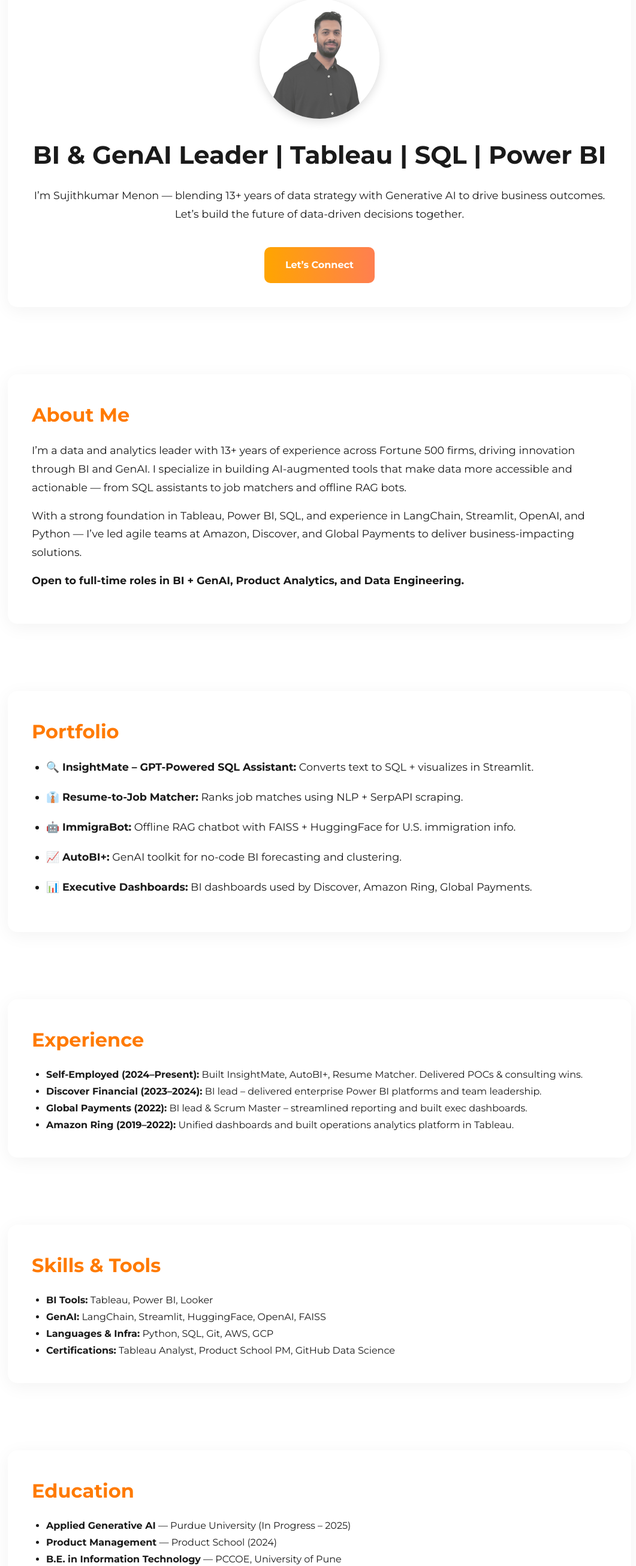
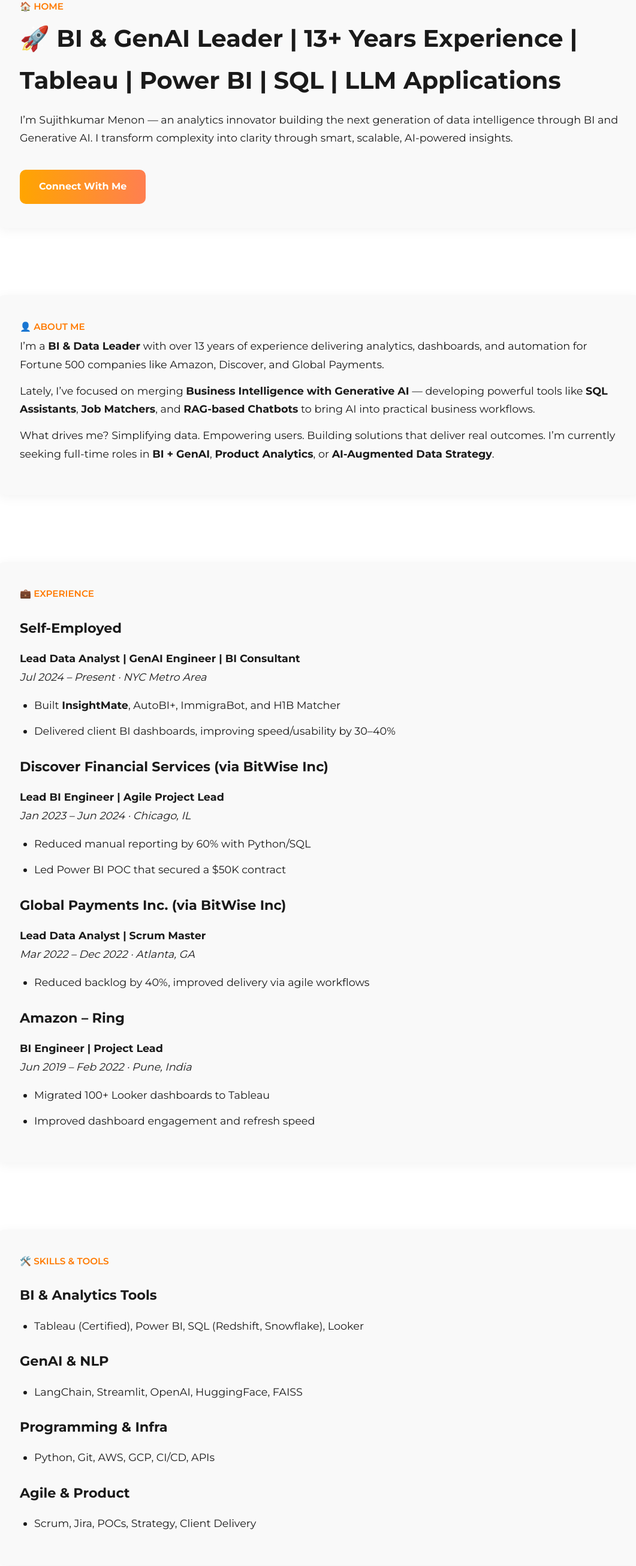
Before and after one commit to smenon2710/smenon2710.github.io, a website: page index.html in a window 1280 px wide. Shown: the part 154-2765 px from the top of the page at 60% size, without its empty margins (107-1168 px from the left). Drawn offline with nearby package versions, Linux system fonts and the light colour scheme.

Commit message:
Design and contents update
All sections you provided (Home, About, Experience, Skills, Projects, etc.)
Consistent layout with clean spacing, larger headers, and scroll-based animations
Modern styling: bold section markers, vivid CTA buttons, and a warm orange theme
📍 Placeholders for future enhancements like project cards or embedded dashboards

```diff
--- a/index.html
+++ b/index.html
@@ -12,6 +12,7 @@
       --orange: #ff7a00;
       --dark: #1a1a1a;
       --light: #ffffff;
+      --muted: #f9f9f9;
       --tag-bg: #fff3e6;
     }
     * { margin: 0; padding: 0; box-sizing: border-box; }
@@ -45,72 +46,39 @@
     }
     nav a:hover { color: var(--orange); }
     section {
-      max-width: 1040px;
-      margin: 7rem auto 2rem;
+      max-width: 1080px;
+      margin: 7rem auto 3rem;
       padding: 2.5rem;
-      background: var(--light);
+      background: var(--muted);
       border-radius: 16px;
-      box-shadow: 0 6px 30px rgba(0, 0, 0, 0.05);
+      box-shadow: 0 4px 20px rgba(0, 0, 0, 0.05);
     }
-    h1 {
-      font-size: 2.6rem;
+    h1, h2, h3 {
       font-weight: 700;
-      color: var(--dark);
       margin-bottom: 1rem;
     }
-    h2 {
-      font-size: 2rem;
-      color: var(--orange);
-      margin-bottom: 1rem;
-      font-weight: 700;
+    h1 { font-size: 2.5rem; color: var(--dark); }
+    h2 { font-size: 2rem; color: var(--orange); }
+    h3 { font-size: 1.4rem; color: var(--dark); margin-top: 1.5rem; }
+    p, li {
+      font-size: 1.1rem;
+      margin-bottom: 0.8rem;
     }
-    h3 {
-      font-size: 1.4rem;
-      margin-top: 1rem;
-    }
-    ul {
-      list-style: disc;
-      padding-left: 1.5rem;
-      margin-top: 1rem;
-    }
-    p {
-      font-size: 1.1rem;
-      margin-bottom: 1rem;
-    }
-    .profile {
-      width: 200px;
-      border-radius: 100px;
-      display: block;
-      margin: 0 auto 1.5rem;
-      box-shadow: 0 4px 16px rgba(0, 0, 0, 0.15);
-    }
+    ul { padding-left: 1.5rem; margin-top: 1rem; }
     .cta {
       display: inline-block;
       background: linear-gradient(to right, #FFA500, #FF7F50);
       color: white;
-      padding: 1rem 2.2rem;
+      padding: 0.9rem 2rem;
       font-size: 1rem;
       border-radius: 10px;
       font-weight: bold;
       text-decoration: none;
       margin-top: 1.5rem;
-      transition: 0.3s ease;
+      transition: background 0.3s ease;
     }
     .cta:hover {
       background: linear-gradient(to right, #ff7a00, #ff4e00);
-    }
-    .tag {
-      display: inline-block;
-      background: var(--tag-bg);
-      color: var(--orange);
-      padding: 5px 12px;
-      border-radius: 999px;
-      font-size: 0.85rem;
-      margin: 0.25rem;
-    }
-    .project-list li {
-      margin-bottom: 1.2rem;
-      font-size: 1.1rem;
     }
     footer {
       text-align: center;
@@ -118,8 +86,20 @@
       font-size: 0.95rem;
       color: #777;
     }
-    .spacer { margin-top: 6rem; }
-    .center { text-align: center; }
+    .section-title {
+      text-transform: uppercase;
+      color: var(--orange);
+      font-weight: 600;
+      font-size: 0.95rem;
+      margin-bottom: 0.25rem;
+    }
+    .contact-link a {
+      color: var(--dark);
+      text-decoration: none;
+    }
+    .contact-link a:hover {
+      color: var(--orange);
+    }
   </style>
 </head>
 <body>
@@ -128,86 +108,112 @@
   <nav>
     <a href="#home">Home</a>
     <a href="#about">About</a>
-    <a href="#portfolio">Portfolio</a>
     <a href="#experience">Experience</a>
     <a href="#skills">Skills</a>
+    <a href="#projects">Projects</a>
     <a href="#education">Education</a>
     <a href="#contact">Contact</a>
   </nav>
 </header>
 
-<div class="spacer"></div>
+<div class="spacer" style="margin-top: 6rem;"></div>
 
-<section id="home" data-aos="fade-up" class="center">
-  <img src="profile.jpg" alt="Sujithkumar Menon" class="profile" />
-  <h1>BI & GenAI Leader | Tableau | SQL | Power BI</h1>
-  <p>I’m Sujithkumar Menon — blending 13+ years of data strategy with Generative AI to drive business outcomes. Let’s build the future of data-driven decisions together.</p>
-  <a href="mailto:sujithkumar.v.menon@gmail.com" class="cta">Let’s Connect</a>
+<section id="home" data-aos="fade-up">
+  <div class="section-title">🏠 Home</div>
+  <h1>🚀 BI & GenAI Leader | 13+ Years Experience | Tableau | Power BI | SQL | LLM Applications</h1>
+  <p>I’m Sujithkumar Menon — an analytics innovator building the next generation of data intelligence through BI and Generative AI. I transform complexity into clarity through smart, scalable, AI-powered insights.</p>
+  <a href="mailto:sujithkumar.v.menon@gmail.com" class="cta">Connect With Me</a>
 </section>
 
 <section id="about" data-aos="fade-up">
-  <h2>About Me</h2>
-  <p>I’m a data and analytics leader with 13+ years of experience across Fortune 500 firms, driving innovation through BI and GenAI. I specialize in building AI-augmented tools that make data more accessible and actionable — from SQL assistants to job matchers and offline RAG bots.</p>
-  <p>With a strong foundation in Tableau, Power BI, SQL, and experience in LangChain, Streamlit, OpenAI, and Python — I’ve led agile teams at Amazon, Discover, and Global Payments to deliver business-impacting solutions.</p>
-  <p><strong>Open to full-time roles in BI + GenAI, Product Analytics, and Data Engineering.</strong></p>
-</section>
-
-<section id="portfolio" data-aos="fade-up">
-  <h2>Portfolio</h2>
-  <ul class="project-list">
-    <li><strong>🔍 InsightMate – GPT-Powered SQL Assistant:</strong> Converts text to SQL + visualizes in Streamlit.</li>
-    <li><strong>👔 Resume-to-Job Matcher:</strong> Ranks job matches using NLP + SerpAPI scraping.</li>
-    <li><strong>🤖 ImmigraBot:</strong> Offline RAG chatbot with FAISS + HuggingFace for U.S. immigration info.</li>
-    <li><strong>📈 AutoBI+:</strong> GenAI toolkit for no-code BI forecasting and clustering.</li>
-    <li><strong>📊 Executive Dashboards:</strong> BI dashboards used by Discover, Amazon Ring, Global Payments.</li>
-  </ul>
+  <div class="section-title">👤 About Me</div>
+  <p>I’m a <strong>BI & Data Leader</strong> with over 13 years of experience delivering analytics, dashboards, and automation for Fortune 500 companies like Amazon, Discover, and Global Payments.</p>
+  <p>Lately, I’ve focused on merging <strong>Business Intelligence with Generative AI</strong> — developing powerful tools like <strong>SQL Assistants</strong>, <strong>Job Matchers</strong>, and <strong>RAG-based Chatbots</strong> to bring AI into practical business workflows.</p>
+  <p>What drives me? Simplifying data. Empowering users. Building solutions that deliver real outcomes. I’m currently seeking full-time roles in <strong>BI + GenAI</strong>, <strong>Product Analytics</strong>, or <strong>AI-Augmented Data Strategy</strong>.</p>
 </section>
 
 <section id="experience" data-aos="fade-up">
-  <h2>Experience</h2>
+  <div class="section-title">💼 Experience</div>
+  <h3>Self-Employed</h3>
+  <p><strong>Lead Data Analyst | GenAI Engineer | BI Consultant</strong><br><em>Jul 2024 – Present · NYC Metro Area</em></p>
   <ul>
-    <li><strong>Self-Employed (2024–Present):</strong> Built InsightMate, AutoBI+, Resume Matcher. Delivered POCs & consulting wins.</li>
-    <li><strong>Discover Financial (2023–2024):</strong> BI lead – delivered enterprise Power BI platforms and team leadership.</li>
-    <li><strong>Global Payments (2022):</strong> BI lead & Scrum Master – streamlined reporting and built exec dashboards.</li>
-    <li><strong>Amazon Ring (2019–2022):</strong> Unified dashboards and built operations analytics platform in Tableau.</li>
+    <li>Built <strong>InsightMate</strong>, AutoBI+, ImmigraBot, and H1B Matcher</li>
+    <li>Delivered client BI dashboards, improving speed/usability by 30–40%</li>
+  </ul>
+  <h3>Discover Financial Services (via BitWise Inc)</h3>
+  <p><strong>Lead BI Engineer | Agile Project Lead</strong><br><em>Jan 2023 – Jun 2024 · Chicago, IL</em></p>
+  <ul>
+    <li>Reduced manual reporting by 60% with Python/SQL</li>
+    <li>Led Power BI POC that secured a $50K contract</li>
+  </ul>
+  <h3>Global Payments Inc. (via BitWise Inc)</h3>
+  <p><strong>Lead Data Analyst | Scrum Master</strong><br><em>Mar 2022 – Dec 2022 · Atlanta, GA</em></p>
+  <ul>
+    <li>Reduced backlog by 40%, improved delivery via agile workflows</li>
+  </ul>
+  <h3>Amazon – Ring</h3>
+  <p><strong>BI Engineer | Project Lead</strong><br><em>Jun 2019 – Feb 2022 · Pune, India</em></p>
+  <ul>
+    <li>Migrated 100+ Looker dashboards to Tableau</li>
+    <li>Improved dashboard engagement and refresh speed</li>
   </ul>
 </section>
 
 <section id="skills" data-aos="fade-up">
-  <h2>Skills & Tools</h2>
+  <div class="section-title">🛠️ Skills & Tools</div>
+  <h3>BI & Analytics Tools</h3>
+  <ul><li>Tableau (Certified), Power BI, SQL (Redshift, Snowflake), Looker</li></ul>
+  <h3>GenAI & NLP</h3>
+  <ul><li>LangChain, Streamlit, OpenAI, HuggingFace, FAISS</li></ul>
+  <h3>Programming & Infra</h3>
+  <ul><li>Python, Git, AWS, GCP, CI/CD, APIs</li></ul>
+  <h3>Agile & Product</h3>
+  <ul><li>Scrum, Jira, POCs, Strategy, Client Delivery</li></ul>
+</section>
+
+<section id="projects" data-aos="fade-up">
+  <div class="section-title">📂 Projects</div>
   <ul>
-    <li><strong>BI Tools:</strong> Tableau, Power BI, Looker</li>
-    <li><strong>GenAI:</strong> LangChain, Streamlit, HuggingFace, OpenAI, FAISS</li>
-    <li><strong>Languages & Infra:</strong> Python, SQL, Git, AWS, GCP</li>
-    <li><strong>Certifications:</strong> Tableau Analyst, Product School PM, GitHub Data Science</li>
+    <li><strong>🧠 InsightMate:</strong> GPT-based SQL assistant in Streamlit</li>
+    <li><strong>💼 Smart Resume Matcher:</strong> NLP tool to match resumes to live jobs</li>
+    <li><strong>🗽 ImmigraBot:</strong> Offline chatbot using RAG + FAISS</li>
+    <li><strong>📊 AutoBI+:</strong> No-code LLM app for anomaly detection and clustering</li>
+    <li><strong>📈 Executive Dashboards:</strong> BI dashboards for senior leaders</li>
   </ul>
 </section>
 
 <section id="education" data-aos="fade-up">
-  <h2>Education</h2>
+  <div class="section-title">🎓 Education</div>
   <ul>
-    <li><strong>Applied Generative AI</strong> — Purdue University (In Progress – 2025)</li>
-    <li><strong>Product Management</strong> — Product School (2024)</li>
-    <li><strong>B.E. in Information Technology</strong> — PCCOE, University of Pune</li>
+    <li><strong>Purdue University:</strong> Applied Generative AI (2025)</li>
+    <li><strong>Product School:</strong> Product Management (2024)</li>
+    <li><strong>PCCOE:</strong> BE – Information Technology</li>
+  </ul>
+  <h3>Certifications</h3>
+  <ul>
+    <li>Tableau Data Analyst</li>
+    <li>Product Manager – Product School</li>
+    <li>GitHub for Data Scientists, Power BI Modeling</li>
+  </ul>
+  <h3>Awards</h3>
+  <ul>
+    <li>Excellence Award, Differentiator Award, V Awards</li>
   </ul>
 </section>
 
-<section id="contact" data-aos="fade-up" class="center">
-  <h2>Get In Touch</h2>
+<section id="contact" data-aos="fade-up">
+  <div class="section-title">🌐 Contact</div>
   <p>📍 New York City Metropolitan Area</p>
   <p>📧 <a href="mailto:sujithkumar.v.menon@gmail.com">sujithkumar.v.menon@gmail.com</a></p>
-  <p>🔗 <a href="https://www.linkedin.com/in/sujithkumar-menon" target="_blank">LinkedIn</a> &nbsp; | &nbsp; <a href="https://github.com/smenon2710" target="_blank">GitHub</a></p>
-  <a href="mailto:sujithkumar.v.menon@gmail.com" class="cta">Say Hello</a>
+  <p>📞 +1 (609) 297-6459</p>
+  <p>🔗 <a href="https://linkedin.com/in/sujithkumar-menon" target="_blank">LinkedIn</a> | <a href="https://github.com/smenon2710" target="_blank">GitHub</a></p>
 </section>
 
 <footer>
-  Designed & Built by Sujithkumar Menon ✨
+  &copy; 2025 Sujithkumar Menon — BI & GenAI Portfolio
 </footer>
 
 <script src="https://unpkg.com/aos@2.3.1/dist/aos.js"></script>
-<script>
-  AOS.init({ duration: 1000, once: true });
-</script>
-
+<script>AOS.init({ duration: 1000, once: true });</script>
 </body>
 </html>
```
